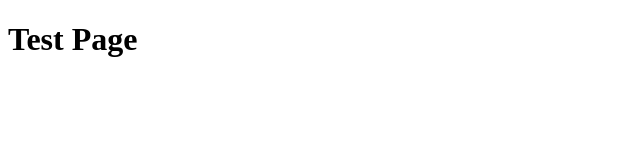
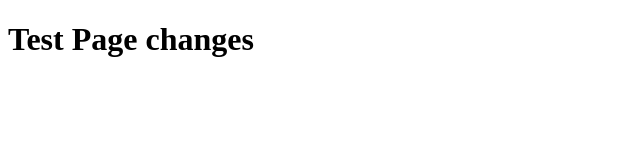
Before and after one commit to generalnormak/generalnormak.github.io, a plain HTML site: page index.html in a window 1280 px wide. Shown: the whole page, without its empty margins (0-640 px from the left). Drawn offline with Linux system fonts and the light colour scheme.

Commit message:
Testing of change

```diff
--- a/index.html
+++ b/index.html
@@ -1,5 +1,5 @@
 <!DOCTYPE html>
 <html>
     <head><title>Test Page</title></head>
-    <body><h1>Test Page</h1></body>
+    <body><h1>Test Page changes</h1></body>
 </html>
```
